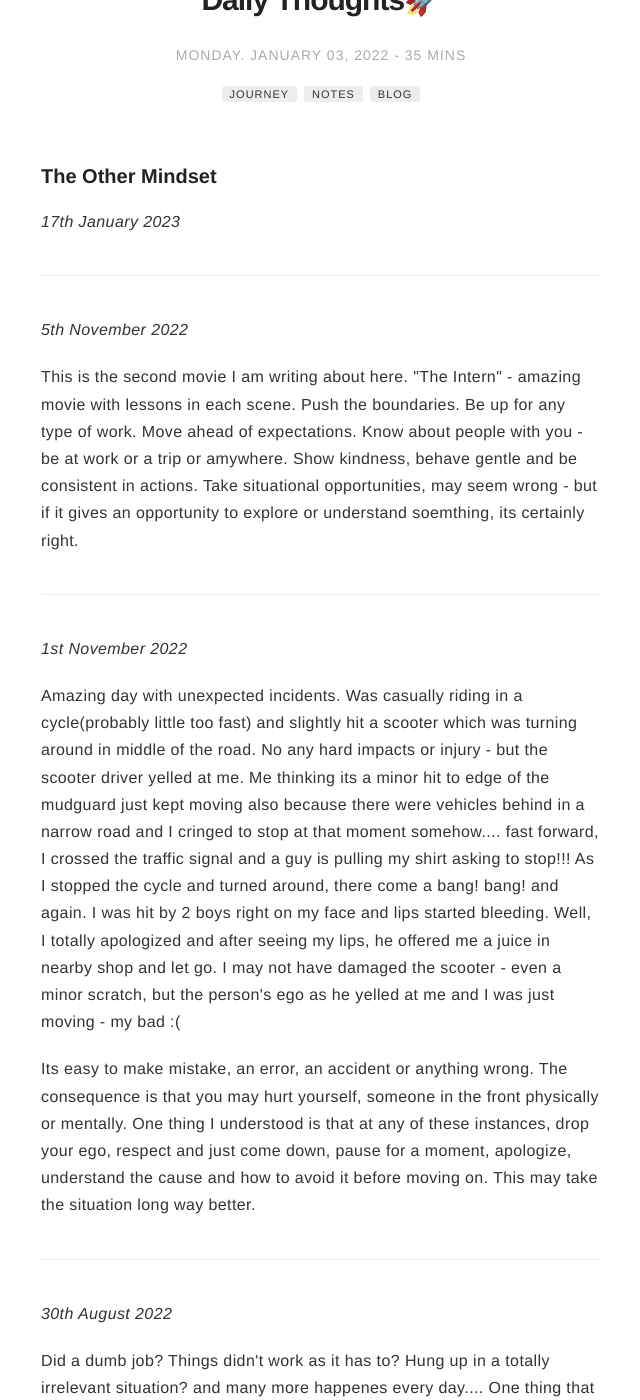
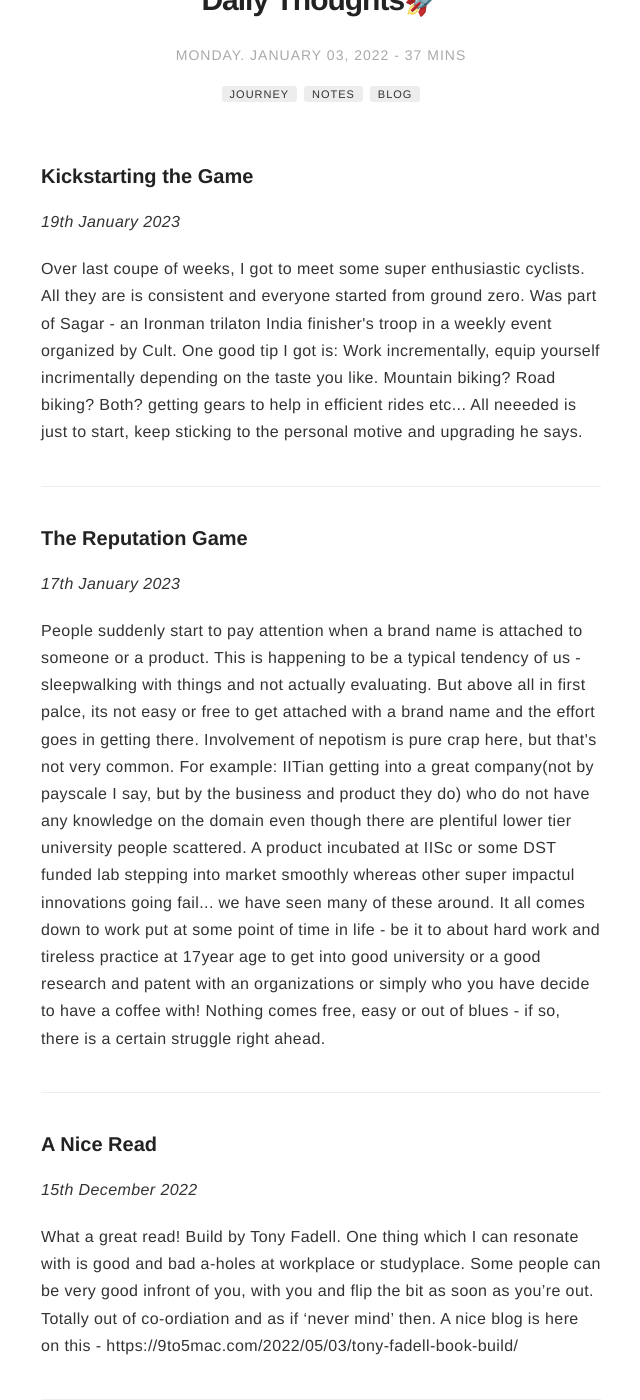
Before and after one commit to ngu25/ngu25.github.io, a Jekyll site: the page built from _posts/2022-01-03-my-daily-journey-blog3.markdown, in a window 1280 px wide and 1400 px high, scrolled down 283 px. Shown: the whole window, without its empty margins (319-959 px from the left). Built offline with Jekyll 4.4.1, drawn with Linux system fonts in a browser that asks for light colours; comment, search, counter and statistics services are not loaded.

Commit message:
thoughts update

```diff
--- a/_posts/2022-01-03-my-daily-journey-blog3.markdown
+++ b/_posts/2022-01-03-my-daily-journey-blog3.markdown
@@ -12,10 +12,23 @@ category: blog
 author: navadeepganeshu
 description: Simply to self document and learn from experience. Closed space until you're really curious :)
 ---
-### The Other Mindset
+
+### Kickstarting the Game
+<p><i>19th January 2023</i></p>
+
+<p>Over last coupe of weeks, I got to meet some super enthusiastic cyclists. All they are is consistent and everyone started from ground zero. Was part of Sagar - an Ironman trilaton India finisher's troop in a weekly event organized by Cult. One good tip I got is: Work incrementally, equip yourself incrimentally depending on the taste you like. Mountain biking? Road biking? Both? getting gears to help in efficient rides etc... All neeeded is just to start, keep sticking to the personal motive and upgrading he says.</p>
+
+-----
+### The Reputation Game
 <p><i>17th January 2023</i></p>
 
-<p></p>
+<p>People suddenly start to pay attention when a brand name is attached to someone or a product. This is happening to be a typical tendency of us - sleepwalking with things and not actually evaluating. But above all in first palce, its not easy or free to get attached with a brand name and the effort goes in getting there. Involvement of nepotism is pure crap here, but that's not very common. For example: IITian getting into a great company(not by payscale I say, but by the business and product they do) who do not have any knowledge on the domain even though there are plentiful lower tier university people scattered. A product incubated at IISc or some DST funded lab stepping into market smoothly whereas other super impactul innovations going fail... we have seen many of these around. It all comes down to work put at some point of time in life - be it to about hard work and tireless practice at 17year age to get into good university or a good research and patent with an organizations or simply who you have decide to have a coffee with! Nothing comes free, easy or out of blues - if so, there is a certain struggle right ahead.</p>
+
+-----
+### A Nice Read
+<p><i>15th December 2022</i></p>
+
+What a great read! Build by Tony Fadell. One thing which I can resonate with is good and bad a-holes at workplace or studyplace. Some people can be very good infront of you, with  you and flip the bit as soon as you're out. Totally out of co-ordiation and as if 'never mind' then. A nice blog is here on this - https://9to5mac.com/2022/05/03/tony-fadell-book-build/
 
 -----
 <p><i>5th November 2022</i></p>
```
